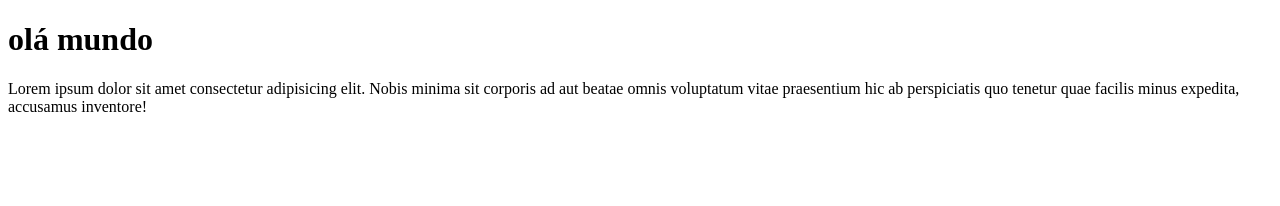
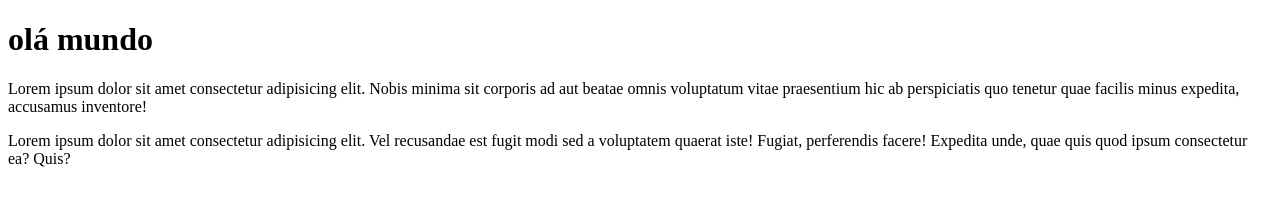
Before and after one commit to vitoriavcl/ol--mundo, a plain HTML site: page site exemplo/index.html in a window 1280 px wide. Drawn offline with Linux system fonts and the light colour scheme.

Commit message:
adcionei um paragrafo

```diff
--- a/site exemplo/index.html
+++ b/site exemplo/index.html
@@ -9,6 +9,7 @@
 <body>
     <h1>olá mundo</h1>
     <p>Lorem ipsum dolor sit amet consectetur adipisicing elit. Nobis minima sit corporis ad aut beatae omnis voluptatum vitae praesentium hic ab perspiciatis quo tenetur quae facilis minus expedita, accusamus inventore!</p>
+    <p>Lorem ipsum dolor sit amet consectetur adipisicing elit. Vel recusandae est fugit modi sed a voluptatem quaerat iste! Fugiat, perferendis facere! Expedita unde, quae quis quod ipsum consectetur ea? Quis?</p>
 
 </body>
 </html>
```
